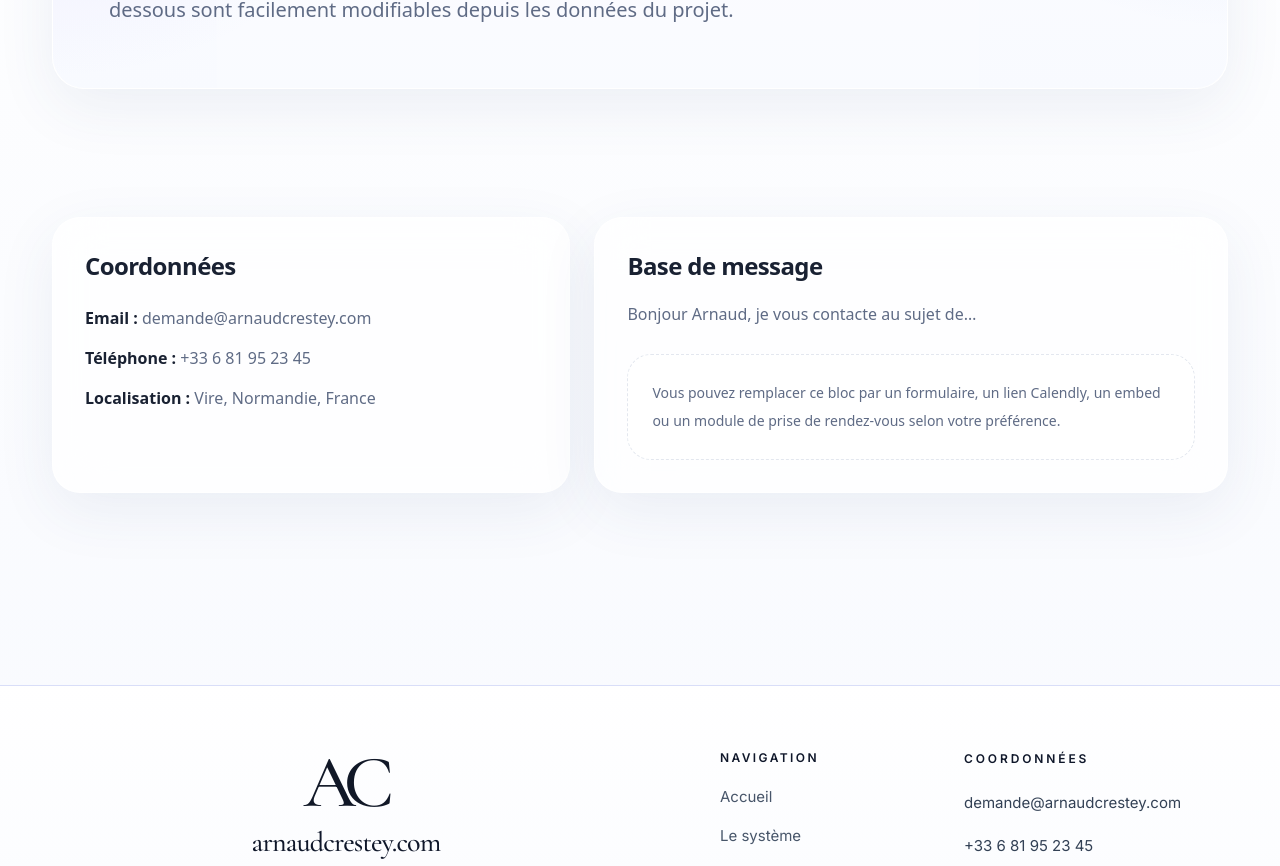
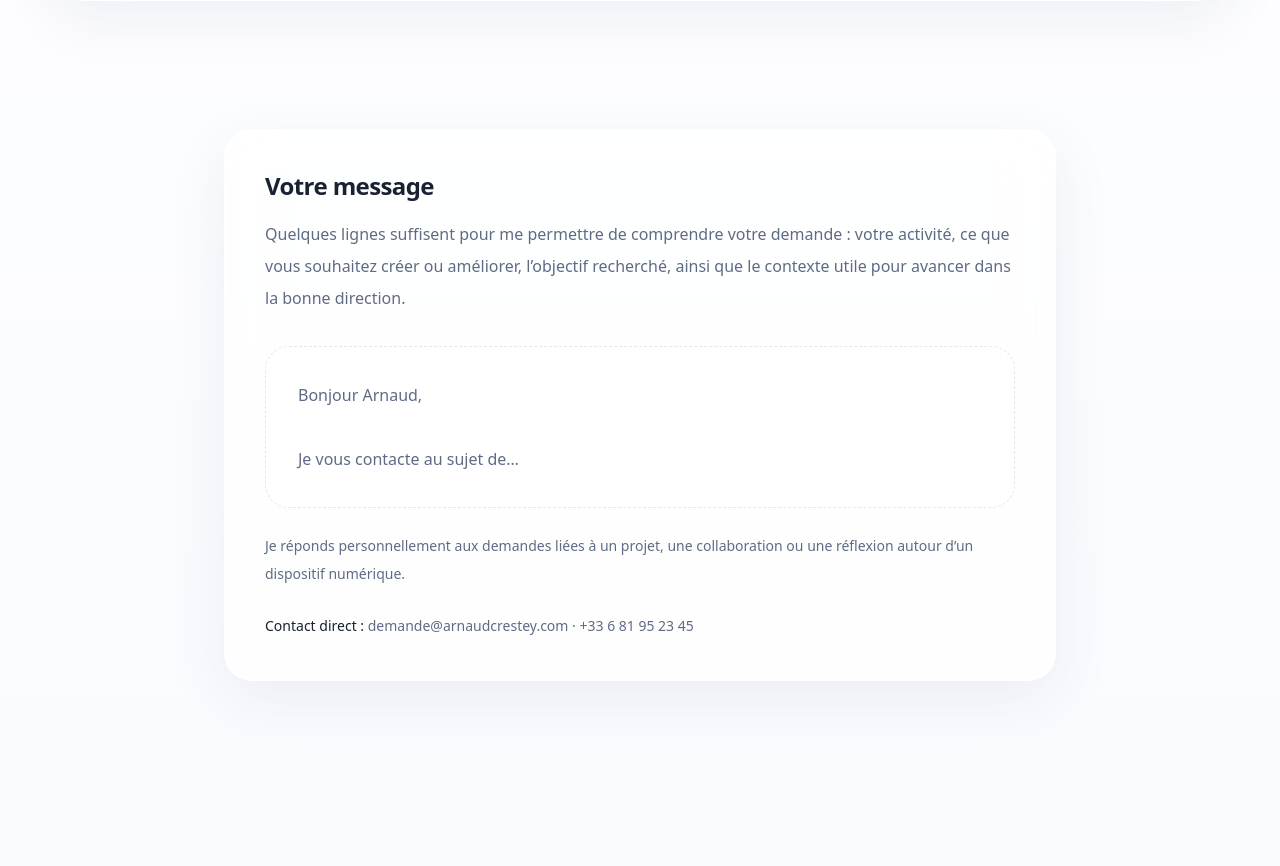
Before and after one commit to arnaudcrestey/portail-site-vitrine, a Next.js app: page /contact in a window 1280 px wide. Shown: the part 513-1379 px from the top of the page. Built offline with nearby package versions, Linux system fonts and the light colour scheme.

Commit message:
Update page.tsx

```diff
--- a/app/contact/page.tsx
+++ b/app/contact/page.tsx
@@ -5,7 +5,7 @@ import { Surface } from '@/components/ui';
 export const metadata = {
   title: 'Contact',
   description:
-    'Coordonnées et base de page contact pour échanger autour de Cabinet Astrae ou d’un projet de diagnostics et automatisations.',
+    'Page de contact pour présenter un projet, un besoin ou une demande autour d’un dispositif numérique.',
 };
 
 export default function ContactPage() {
@@ -13,32 +13,44 @@ export default function ContactPage() {
     <>
       <PageHero
         eyebrow="Contact"
-        title="Un besoin, une idée, un projet à clarifier ?"
-        description="Vous pouvez utiliser cette page comme base pour un futur formulaire, une prise de rendez-vous ou des liens vers vos outils de contact. Les coordonnées ci-dessous sont facilement modifiables depuis les données du projet."
+        title="Parlons de votre projet"
+        description="Décrivez simplement votre besoin, votre idée ou le dispositif que vous souhaitez concevoir."
       />
+
       <section className="section-spacing pt-4">
-        <div className="container-layout grid gap-6 lg:grid-cols-[0.9fr_1.1fr]">
-          <Surface className="p-8">
-            <h2 className="text-2xl font-semibold text-ink">Coordonnées</h2>
-            <ul className="mt-6 space-y-4 text-base text-slate">
-              <li>
-                <span className="font-semibold text-ink">Email :</span> {contactDetails.email}
-              </li>
-              <li>
-                <span className="font-semibold text-ink">Téléphone :</span> {contactDetails.phone}
-              </li>
-              <li>
-                <span className="font-semibold text-ink">Localisation :</span> {contactDetails.location}
-              </li>
-            </ul>
-          </Surface>
-          <Surface className="p-8">
-            <h2 className="text-2xl font-semibold text-ink">Base de message</h2>
+        <div className="container-layout max-w-4xl">
+          <Surface className="p-8 sm:p-10">
+            <h2 className="text-2xl font-semibold text-ink">Votre message</h2>
+
             <p className="mt-4 text-base leading-8 text-slate">
-              Bonjour Arnaud, je vous contacte au sujet de…
+              Quelques lignes suffisent pour me permettre de comprendre votre demande :
+              votre activité, ce que vous souhaitez créer ou améliorer, l’objectif recherché,
+              ainsi que le contexte utile pour avancer dans la bonne direction.
             </p>
-            <div className="mt-6 rounded-[24px] border border-dashed border-line bg-white/60 p-6 text-sm leading-7 text-slate">
-              Vous pouvez remplacer ce bloc par un formulaire, un lien Calendly, un embed ou un module de prise de rendez-vous selon votre préférence.
+
+            <div className="mt-8 rounded-[24px] border border-dashed border-line bg-white/60 p-6 sm:p-8">
+              <p className="text-base leading-8 text-slate">
+                Bonjour Arnaud,
+                <br />
+                <br />
+                Je vous contacte au sujet de…
+              </p>
+            </div>
+
+            <p className="mt-6 text-sm leading-7 text-slate">
+              Je réponds personnellement aux demandes liées à un projet, une collaboration
+              ou une réflexion autour d’un dispositif numérique.
+            </p>
+
+            <div className="mt-6 text-sm leading-7 text-slate">
+              <span className="font-medium text-ink">Contact direct :</span>{' '}
+              <a
+                href={`mailto:${contactDetails.email}`}
+                className="transition-colors duration-200 hover:text-ink"
+              >
+                {contactDetails.email}
+              </a>{' '}
+              · {contactDetails.phone}
             </div>
           </Surface>
         </div>
```
